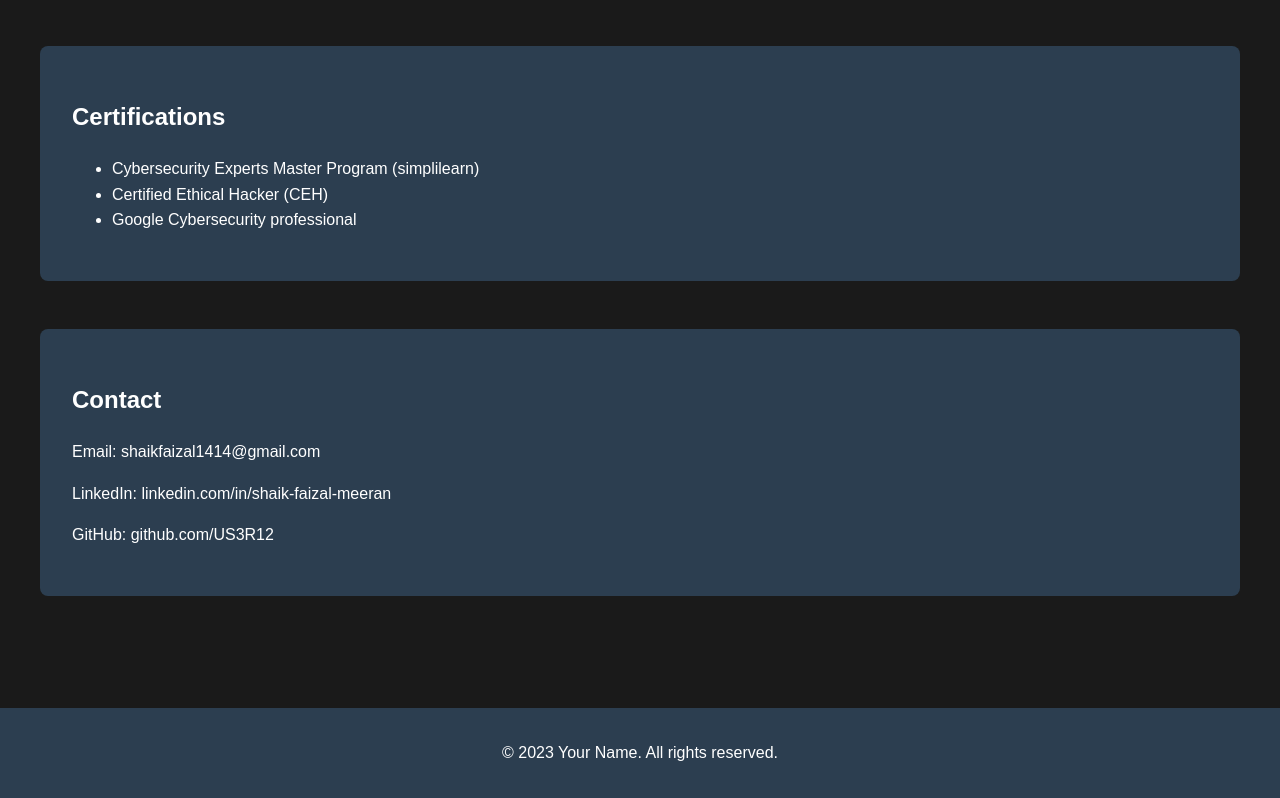
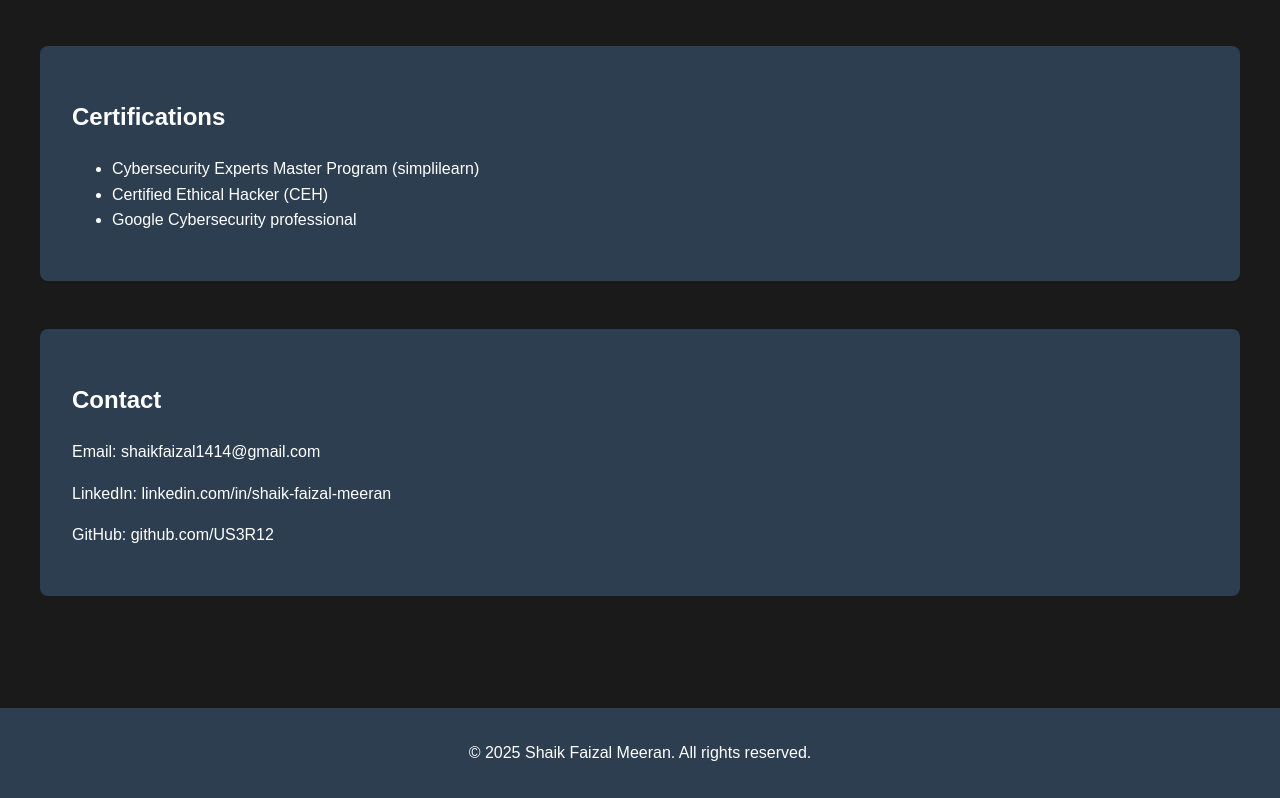
Before and after one commit to US3R12/faizalwebsite, a plain HTML site: page index.html in a window 1280 px wide. Shown: the part 1663-2461 px from the top of the page. Drawn offline with Linux system fonts and the light colour scheme.

Commit message:
Update index.html

```diff
--- a/index.html
+++ b/index.html
@@ -160,7 +160,7 @@
     </div>
 
     <footer>
-        <p>&copy; 2023 Your Name. All rights reserved.</p>
+        <p>&copy; 2025 Shaik Faizal Meeran. All rights reserved.</p>
     </footer>
 </body>
 </html>
```
